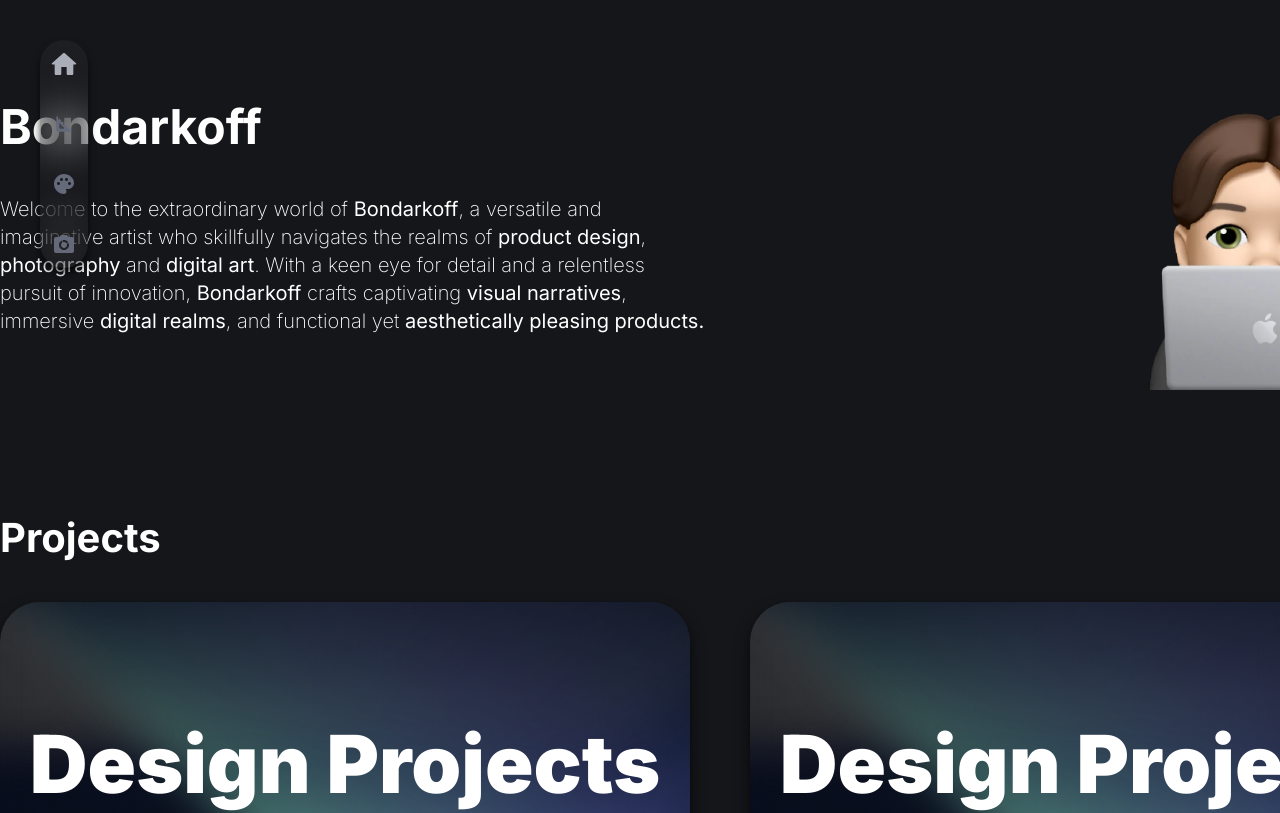
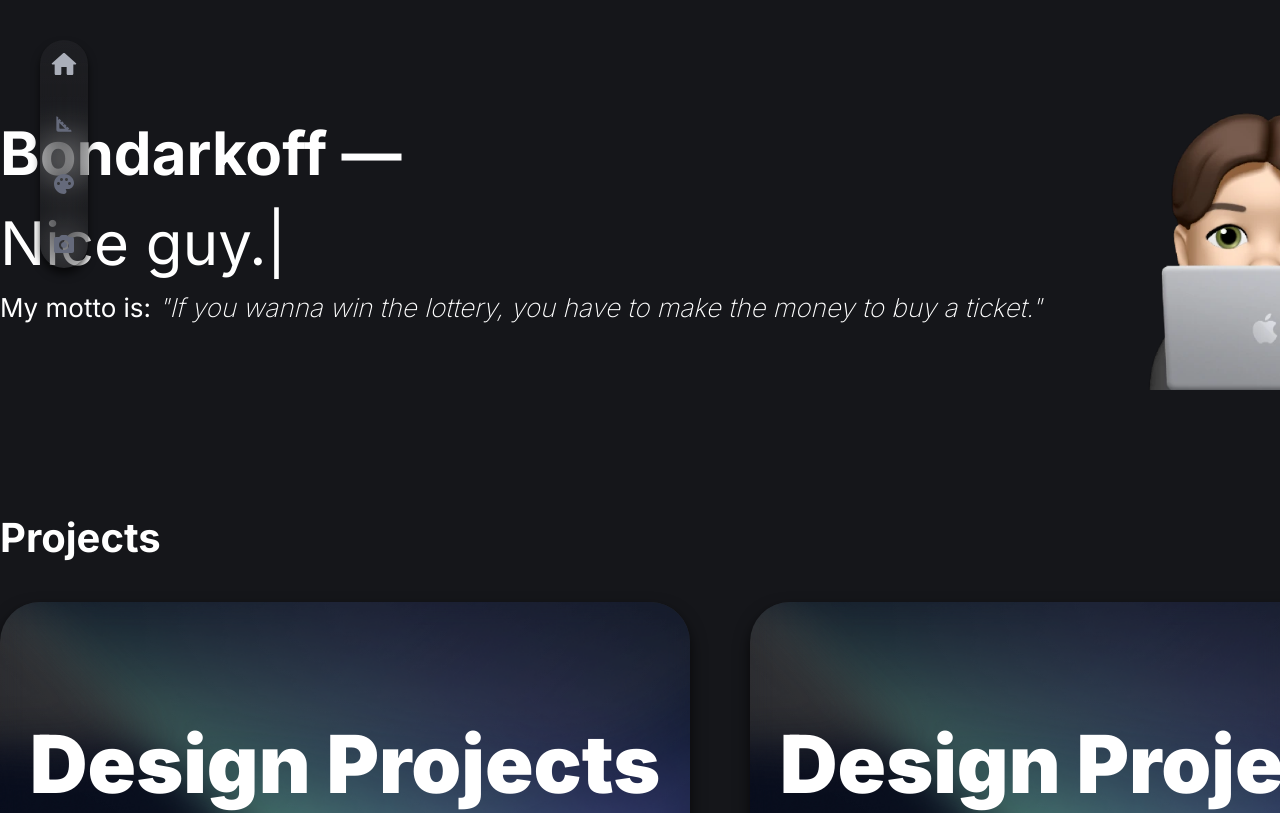
Before and after one commit to bondarkoff/next-portfolio, a Next.js app: page / in a window 1280 px wide. Shown: the top 813 px of the page. Built offline with nearby package versions, Linux system fonts and the light colour scheme.

Commit message:
yarn add react-typed and setting up

```diff
--- a/package.json
+++ b/package.json
@@ -15,6 +15,7 @@
     "next": "13.4.4",
     "react": "18.2.0",
     "react-dom": "18.2.0",
+    "react-typed": "^1.2.0",
     "sass": "^1.62.1"
   }
 }
--- a/src/components/ui/header/Header.js
+++ b/src/components/ui/header/Header.js
@@ -1,3 +1,4 @@
+import Typed from 'react-typed';
 import Image from 'next/image';
 import styles from './Header.module.scss';
 
@@ -5,18 +6,30 @@ export const Header = () => {
     return (
         <header className={styles.header}>
             <div className={styles['header__text']}>
-                <h1 className={styles['header__text-title']}>Bondarkoff</h1>
-                <p className={styles['header__text-descr']}>
-                    Welcome to the extraordinary world of <span>Bondarkoff</span>, a versatile and
-                    <br></br>
-                    imaginative artist who skillfully navigates the realms of{' '}
-                    <span>product design</span>,<br></br>
-                    <span>photography</span> and <span>digital art</span>. With a keen eye for
-                    detail and a relentless
-                    <br></br>pursuit of innovation, <span>Bondarkoff</span> crafts captivating{' '}
-                    <span>visual narratives</span>,<br></br>
-                    immersive <span>digital realms</span>, and functional yet{' '}
-                    <span>aesthetically pleasing products.</span>
+                <div className='d-flex flex-row aic'>
+                    <h1 className={styles['header__text-title']}>Bondarkoff —</h1>
+                    <Typed
+                        strings={[
+                            'Frontend Developer.',
+                            'Nice guy.',
+                            'Gamer.',
+                            'Music Lover.',
+                            'Self Learner.',
+                            'Gym Goers.',
+                            'Traveler.',
+                        ]}
+                        typeSpeed={85}
+                        backSpeed={75}
+                        loop
+                        className={styles['header__text-typed']}
+                    />
+                </div>
+                <p className={styles['header__text-quote']}>
+                    <span>My motto is:</span>{' '}
+                    <i>
+                        &quot;If you wanna win the lottery, you have to make the money to buy a
+                        ticket.&quot;
+                    </i>
                 </p>
             </div>
             <div className='pos-r'>
--- a/src/components/ui/header/Header.module.scss
+++ b/src/components/ui/header/Header.module.scss
@@ -5,19 +5,24 @@
     justify-content: space-between;
     align-items: center;
     &__text {
-        &-title {
+        &-title,
+        &-typed {
             font-weight: 600;
-            font-size: 48px;
-            line-height: 56px;
+            font-size: 60px;
+            line-height: 150%;
+            margin-right: 10px;
         }
-        &-descr {
-            margin-top: 40px;
+        &-quote {
             font-weight: 200;
-            font-size: 20px;
-            line-height: 28px;
+            font-size: 26px;
+            line-height: 150%;
             span {
                 font-weight: 400;
             }
+        }
+        &-typed {
+            margin-right: 0px;
+            font-weight: 400;
         }
     }
     &__blur {
```
Also changed, not shown: 1 other file (tests, documents, lock files or other folders).
